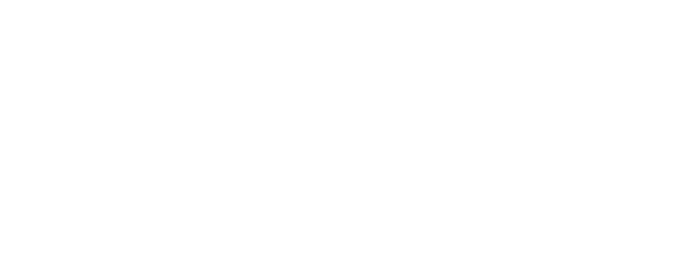
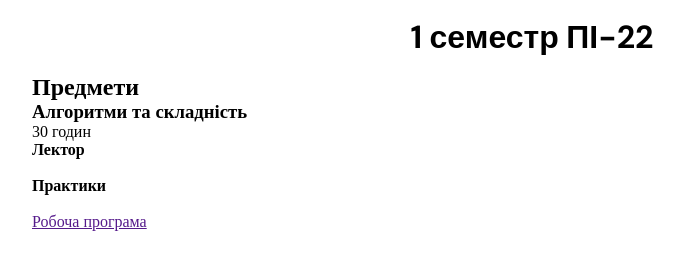
Before and after one commit to Bobr2004/FKNK_PI_3, a plain HTML site: page index.html in a window 1280 px wide. Shown: the whole page, without its empty margins (108-792 px from the left). Drawn offline with Linux system fonts and the light colour scheme.

Commit message:
finished html

```diff
--- a/index.html
+++ b/index.html
@@ -1,11 +1,54 @@
 <!DOCTYPE html>
 <html lang="en">
+
 <head>
     <meta charset="UTF-8">
     <meta name="viewport" content="width=device-width, initial-scale=1.0">
-    <title>Document</title>
+    <link rel="stylesheet" href="styles/base.css">
+    <link rel="stylesheet" href="styles/main.css">
+    <title>Фкнк</title>
 </head>
+
 <body>
+    <div class="wrapper">
+        <header class="header">
+            <h1>1 семестр ПІ-22</h1>
+            <!-- <nav class="header__menu">
+                <ul class="header__menu-list">
+                    <li><a href="#subjects">Предмети</a></li>
+                    <li><a href="#professors">Викладачі</a></li>
+                    <li><a href="#schedule">Розклад</a></li>
+                </ul>
+            </nav> -->
+        </header>
+        <main class="main">
+            <section class="main__section subjects" id="#subjects">
+                <h2>Предмети</h2>
+                <ul class="subjects__list">
+                    <li class="subject-card">
+                        <section>
+                            <h3>Алгоритми та складність</h3>
+                            <p>30 годин</p>
+                        </section>
+                        <div class="info">
+                            <div class="proffesors">
+                                <section>
+                                    <h4>Лектор</h4>
+                                    <img src="" alt="">
+                                </section>
+                                <section>
+                                    <h4>Практики</h4>
+                                    <img src="" alt="">
+                                </section>
+                            </div>
+                            <a href="" class="info-link">Робоча програма</a>
+                        </div>
+                    </li>
+                </ul>
+            </section>
+        </main>
+    </div>
 
 </body>
+
 </html>
--- /dev/null
+++ b/styles/base.css
@@ -0,0 +1,26 @@
+@import url('https://fonts.googleapis.com/css2?family=DM+Sans:wght@400;700&family=Inter:wght@700&family=Roboto:wght@100;400&display=swap');
+
+html {
+    box-sizing: border-box;
+}
+
+*,
+*::before,
+*::after {
+    box-sizing: inherit;
+    padding: 0;
+    margin: 0;
+}
+
+ul {
+    list-style: none;
+}
+
+:root {
+    font-size: 16px;
+}
+
+.wrapper {
+    max-width: 1000px;
+    margin: 0 auto;
+}
--- /dev/null
+++ b/styles/main.scss
@@ -0,0 +1,5 @@
+.header {
+    text-align: center;
+    padding: 1rem;
+    font-family: 'DM Sans', sans-serif;
+}
```
Also changed, not shown: styles/main.css (added).
